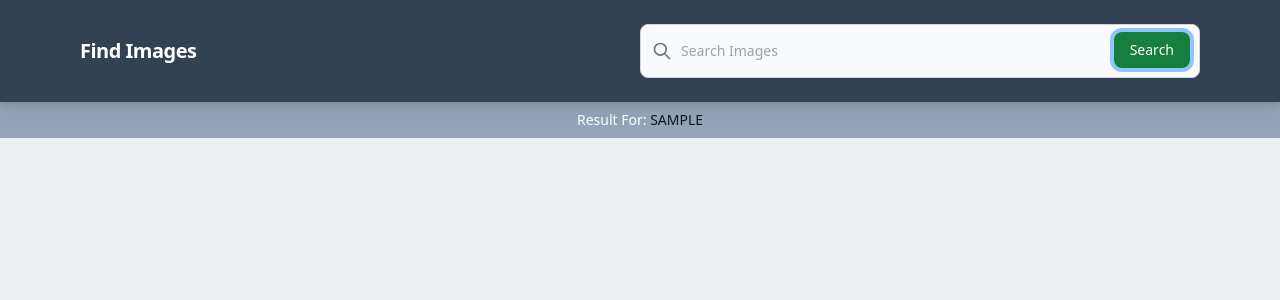
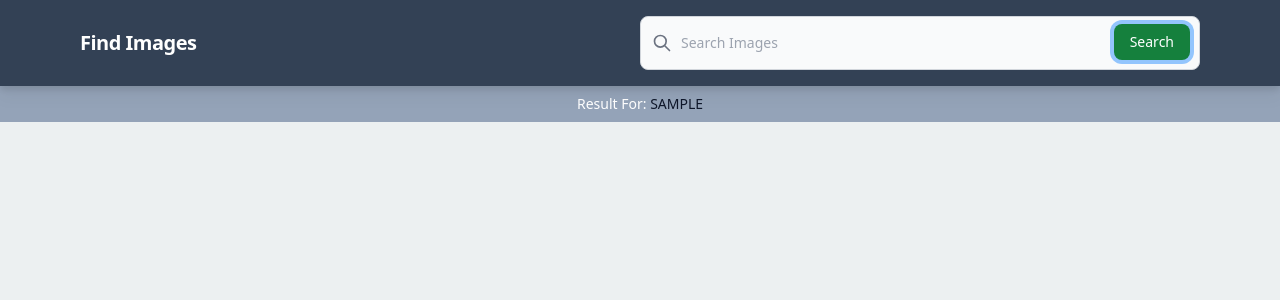
Before and after one commit to hamzaa9176/search-images, a React (Create React App) app: page / in a window 1280 px wide. Both pictures are taken after typing "Sample" into the empty fields and a click on the button "Search". Shown: the top 300 px of the page. Built offline with nearby package versions, Linux system fonts and the light colour scheme; no server answers.

Commit message:
added xl query tailwind for nav

```diff
--- /dev/null
+++ b/src/components/NoImage.js
@@ -0,0 +1,9 @@
+import React from 'react'
+
+const NoImage = () => {
+  return (
+    <div className=''>No Image Found</div>
+  )
+}
+
+export default NoImage
--- a/src/components/Search.js
+++ b/src/components/Search.js
@@ -27,12 +27,12 @@ const Search = ({searchTerm , settingQuery }) => {
 
   return (
     <>
-      <nav className={"drop-shadow-lg sticky top-0 z-50 flex items-center flex-wrap justify-between px-20 bg-slate-700 p-6 transition-all ease-out duration-300 " + (scrollPosition>10?' pt-2 h-30 px-5' : '')}>
+      <nav className={"drop-shadow-lg sticky top-0 z-50 flex items-center flex-wrap justify-between px-20 bg-slate-700 p-6 xl:py-4 transition-all ease-out duration-300 " + (scrollPosition>10?' pt-2 h-30 px-5' : '')}>
         <div className={"text-white mr-6 flex w-full justify-center mb-6 lg:w-auto lg:flex lg:items-center lg:mb-0 "+ (scrollPosition>10?'hidden' : 'visibile')}>
           <span className="font-semibold text-xl tracking-tight">Find Images</span>
         </div>
 
-        <div className={"w-full lg:flex lg:items-center lg:w-2/4" + (scrollPosition>10?'p-0 h-10' : '')}>
+        <div className={"w-full xl:w-2/4 lg:flex lg:items-center lg:w-2/4" + (scrollPosition>10?'p-0 h-10' : '')}>
           <form onSubmit={handleSubmit} className="w-full">
             <div className="relative">
               <div className="absolute inset-y-0 left-0 flex items-center pl-3 pointer-events-none">
@@ -71,9 +71,10 @@ const Search = ({searchTerm , settingQuery }) => {
           </form>
         </div>
       </nav>
-      <div className=" bg-slate-400 flex justify-center p-2">
+      {searchWord&&<div className=" bg-slate-400 flex justify-center p-2">
         <h1 className="text-base text-white font-medium lg:text-sm md:text-sm">Result For: <span className="text-slate-900 uppercase">{searchWord}</span></h1>
       </div>
+      }
     </>
   );
 
```
